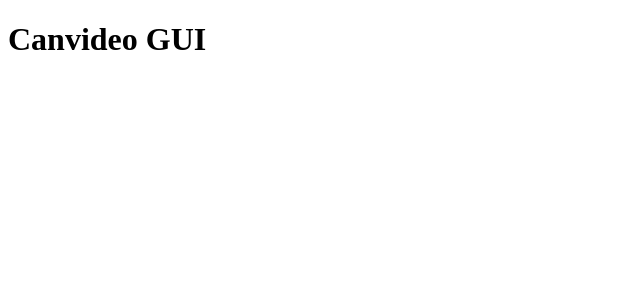
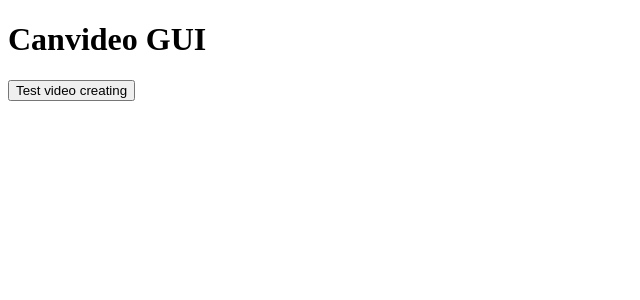
Before and after one commit to ChocolateLoverRaj/canvideo, a Next.js app in the folder gui/: page / in a window 1280 px wide. Shown: the top 300 px of the page, without its empty margins (0-640 px from the left). Built offline with nearby package versions, Linux system fonts and the light colour scheme.

Commit message:
Post sample video

```diff
--- a/gui/pages/index.tsx
+++ b/gui/pages/index.tsx
@@ -1,12 +1,69 @@
 import { GetStaticProps } from 'next'
+import { useEffect, useState } from 'react'
+import Link from 'next/link'
 
 interface Props {
   api: string
 }
 
 const App = (props: Props): JSX.Element => {
-  console.log(props.api)
-  return <h1>Canvideo GUI</h1>
+  const [res, setRes] = useState<Promise<Response>>()
+  const [id, setId] = useState<number>()
+  // Handle response
+  useEffect(() => {
+    if (res) {
+      res.then(async res => {
+        const { id } = await res.json()
+        setId(id)
+      })
+    }
+  }, [res])
+  return (
+    <>
+      <h1>Canvideo GUI</h1>
+      <button
+        onClick={() => {
+          setRes(fetch(props.api, {
+            method: 'POST',
+            body: JSON.stringify({
+              fps: 1,
+              width: 200,
+              height: 200,
+              frames: [
+                [
+                  ['setFillStyle', ['pink']],
+                  ['fillRect', [0, 0, 100, 100]]
+                ],
+                [
+                  ['setFillStyle', ['pink']],
+                  ['fillRect', [25, 25, 100, 100]]
+                ],
+                [
+                  ['setFillStyle', ['pink']],
+                  ['fillRect', [50, 50, 100, 100]]
+                ],
+                [
+                  ['setFillStyle', ['pink']],
+                  ['fillRect', [75, 75, 100, 100]]
+                ]
+              ]
+            }),
+            headers: [
+              ['Content-Type', 'application/json']
+            ]
+          }))
+        }}
+        disabled={res !== undefined}
+      >Test video creating
+      </button>
+      {id !== undefined && (
+        <>
+          <br />
+          <Link href={`/exports/${id}/progress`}>View Progress</Link>
+        </>
+      )}
+    </>
+  )
 }
 
 export default App
@@ -18,7 +75,7 @@ export const getStaticProps: GetStaticProps<Props> = async () => {
         ? process.env.VERCEL_ENV === 'production'
           ? 'https://canvideo.herokuapp.com'
           : `https://canvideo-br-${process.env.VERCEL_GIT_COMMIT_REF}.herokuapp.com`
-        : 'localhost:2990'
+        : 'http://localhost:2990'
     }
   }
 }
```
Also changed, not shown: 2 other files (tests, documents, lock files or other folders).
